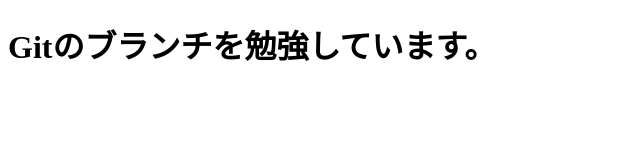
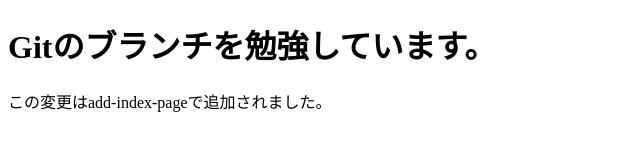
Before and after one commit to OMOCHI2008/git-study, a plain HTML site: page index.html in a window 1280 px wide. Shown: the whole page, without its empty margins (0-640 px from the left). Drawn offline with Linux system fonts and the light colour scheme.

Commit message:
index.htmlの内容を編集

```diff
--- a/index.html
+++ b/index.html
@@ -6,5 +6,6 @@
   </head>
   <body>
     <h1>Gitのブランチを勉強しています。</h1>
+    <p>この変更はadd-index-pageで追加されました。</p>
   </body>
 </html>
```
